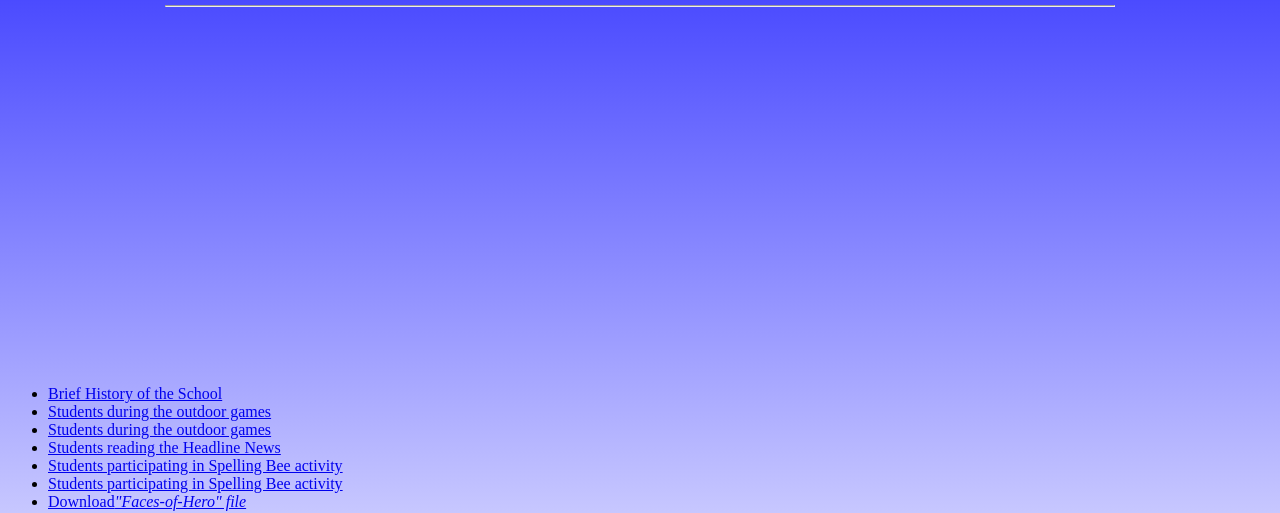
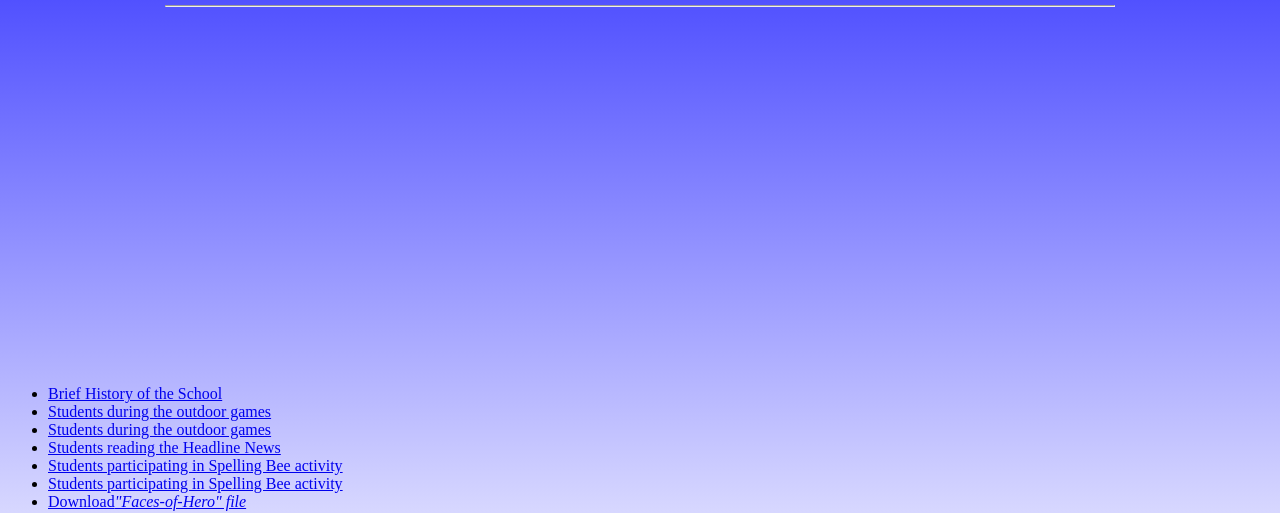
Before and after one commit to May1st/Gbaja-junior, a plain HTML site: page index.html in a window 1280 px wide. Shown: the part 311-824 px from the top of the page. Drawn offline with Linux system fonts and the light colour scheme.

Commit message:
add style.css

```diff
--- a/style.css
+++ b/style.css
@@ -1,6 +1,6 @@
 body{
     background: linear-gradient(blue, white);
-    height: 130vh;}
+    height: 120vh;}
 
 header{
     position: absolute;
```
